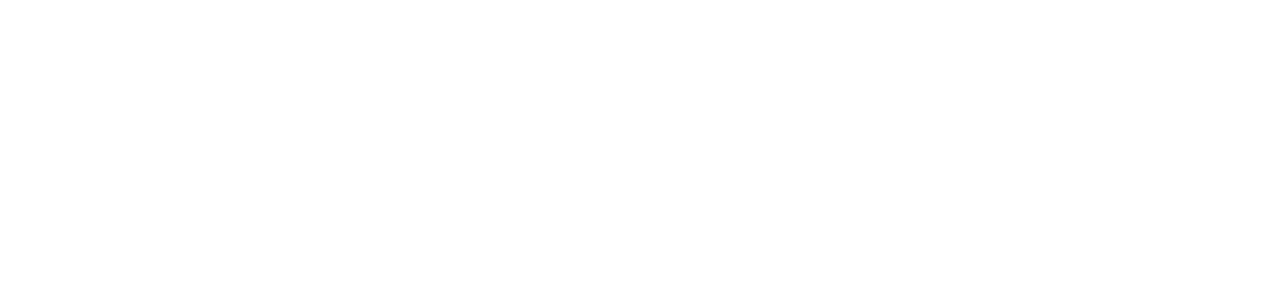
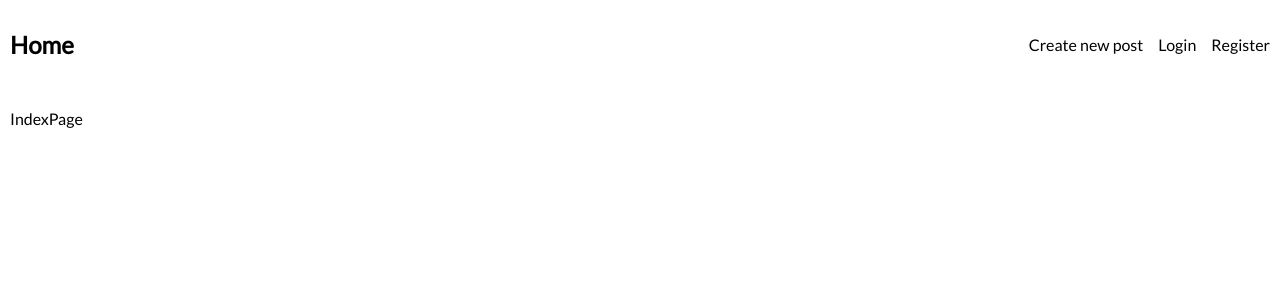
Before and after one commit to xtarzyk/z_ksiazka_najlepiej, a React (Vite) app in the folder client/: page / in a window 1280 px wide. Shown: the top 300 px of the page. Built offline with nearby package versions, Linux system fonts and the light colour scheme.

Commit message:
added routing and navbar with styled-components

```diff
--- a/client/package.json
+++ b/client/package.json
@@ -10,11 +10,14 @@
   },
   "dependencies": {
     "react": "^18.2.0",
-    "react-dom": "^18.2.0"
+    "react-dom": "^18.2.0",
+    "react-router-dom": "^6.8.1",
+    "styled-components": "^5.3.6"
   },
   "devDependencies": {
     "@types/react": "^18.0.27",
     "@types/react-dom": "^18.0.10",
+    "@types/styled-components": "^5.1.26",
     "@vitejs/plugin-react": "^3.1.0",
     "typescript": "^4.9.3",
     "vite": "^4.1.0"
--- a/client/src/App.css
+++ b/client/src/App.css
@@ -0,0 +1,13 @@
+@import url('https://fonts.googleapis.com/css2?family=Lato&display=swap');
+
+* {
+    box-sizing: border-box;
+    font-family: 'Lato', sans-serif;
+}
+
+body {
+    margin: 0;
+    padding: 10px;
+    -webkit-font-smoothing: antialiased;
+    -moz-osx-font-smoothing: grayscale;
+}
--- a/client/src/App.tsx
+++ b/client/src/App.tsx
@@ -1,11 +1,16 @@
 import './App.css'
+import { Routes, Route } from 'react-router-dom'
+import { Layout } from './components/Layout'
+import { IndexPage } from './pages/IndexPage'
 
 function App() {
 
   return (
-    <div className="App">
-
-    </div>
+    <Routes>
+      <Route path='/' element={ <Layout /> }>
+        <Route index element={ <IndexPage /> } />
+      </Route>
+    </Routes>
   )
 }
 
--- /dev/null
+++ b/client/src/components/Layout.tsx
@@ -0,0 +1,11 @@
+import { Navbar } from "./Navbar"
+import { Outlet } from "react-router-dom"
+
+export const Layout = () => {
+  return (
+    <div>
+      <Navbar />
+      <Outlet />
+    </div>
+  )
+}
--- /dev/null
+++ b/client/src/components/Navbar.tsx
@@ -0,0 +1,40 @@
+import { Link } from 'react-router-dom'
+import styled from 'styled-components'
+
+export const Navbar = () => {
+  return (
+    <Header>
+      <LogoLink to={"/"}>Home</LogoLink>
+      <Nav>
+        <NavLink to={"/create"}>Create new post</NavLink>
+        <NavLink to={"/login"}>Login</NavLink>
+        <NavLink to={"/register"}>Register</NavLink>
+      </Nav>
+    </Header>
+  )
+}
+
+const Header = styled.header`
+  display: flex;
+  justify-content: space-between;
+  margin-top: 20px;
+  margin-bottom: 50px;
+  align-items: center;
+`
+
+const Nav = styled.nav`
+  display: flex;
+  gap: 15px;
+`
+
+const LogoLink = styled(Link)`
+  font-weight: bold;
+  font-size: 1.5rem;
+  text-decoration: none;
+  color: inherit;
+`
+
+const NavLink = styled(Link)`
+  text-decoration: none;
+  color: inherit;
+`
--- a/client/src/main.tsx
+++ b/client/src/main.tsx
@@ -1,9 +1,12 @@
 import React from 'react'
 import ReactDOM from 'react-dom/client'
 import App from './App'
+import { BrowserRouter } from 'react-router-dom'
 
 ReactDOM.createRoot(document.getElementById('root') as HTMLElement).render(
   <React.StrictMode>
-    <App />
+    <BrowserRouter>
+      <App />
+    </BrowserRouter>
   </React.StrictMode>,
 )
--- /dev/null
+++ b/client/src/pages/IndexPage.tsx
@@ -0,0 +1,5 @@
+export const IndexPage = () => {
+  return (
+    <div>IndexPage</div>
+  )
+}
```
Also changed, not shown: 2 other files (tests, documents, lock files or other folders).
